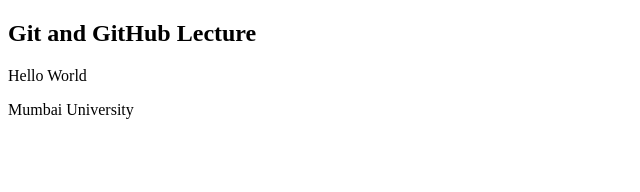
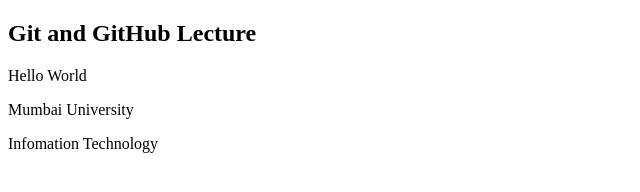
Before and after one commit to RuchiraRS/Manager, a plain HTML site: page index.html in a window 1280 px wide. Shown: the whole page, without its empty margins (0-640 px from the left). Drawn offline with Linux system fonts and the light colour scheme.

Commit message:
Third Commit
Fourth Commit

Fifth Commit

```diff
--- a/index.html
+++ b/index.html
@@ -9,5 +9,6 @@
     <h2>Git and GitHub Lecture </h2>
     <p>Hello World</p>
     <p>Mumbai University</p>
+    <p>Infomation Technology</p>
 </body>
 </html>
```
